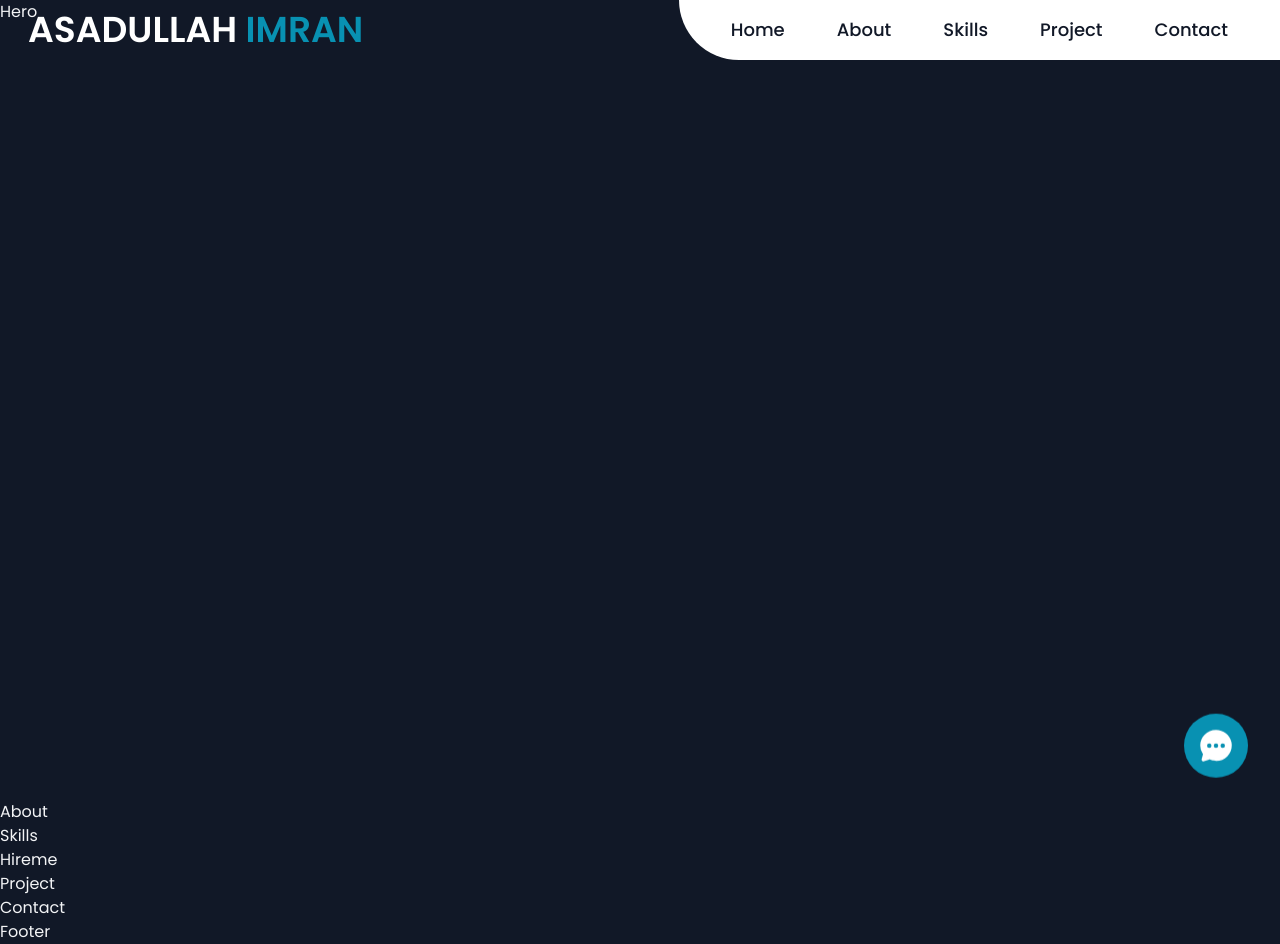
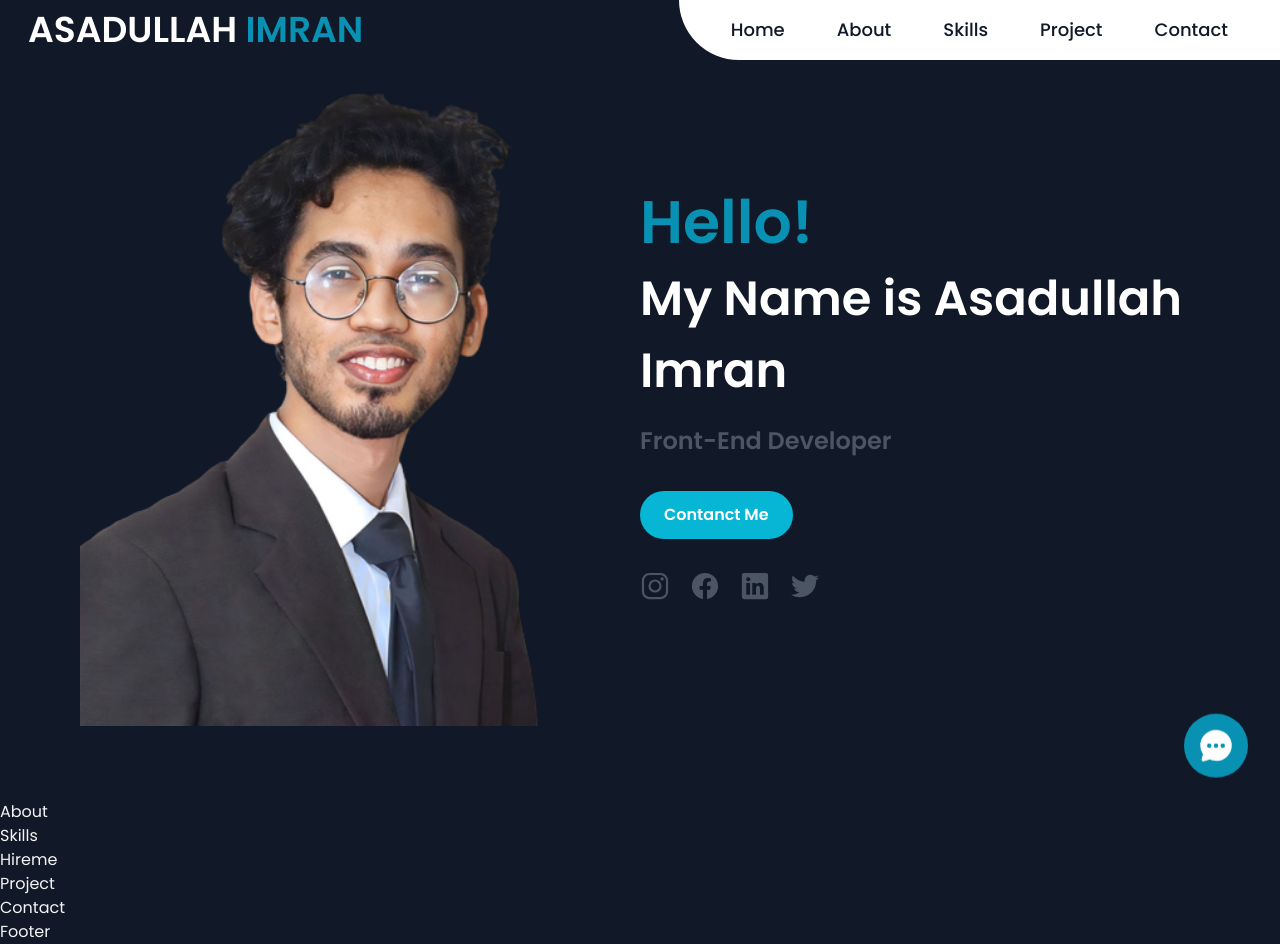
Before and after one commit to Asadullah-Imran/AsadullahImran, a React (Vite) app: page / in a window 1280 px wide. Built offline with nearby package versions, Linux system fonts and the light colour scheme.

Commit message:
hero section done

```diff
--- a/src/components/Hero.jsx
+++ b/src/components/Hero.jsx
@@ -1,5 +1,42 @@
+import dp from "/public/pic.png";
 const Hero = () => {
-  return <div className="h-screen">Hero</div>;
+  const socialMedia = [
+    "logo-instagram",
+    "logo-facebook",
+    "logo-linkedin",
+    "logo-twitter",
+  ];
+  return (
+    <section
+      className="min-h-screen flex py-10 md:flex-row flex-col items-center"
+      id="home"
+    >
+      <div className="flex-1 flex items-center justify-center h-full ">
+        <img src={dp} alt="my pic" className="md:w-9/12 h-full object-cover" />
+      </div>
+      <div className="flex-1 ">
+        <div className="md:text-left text-center">
+          <h1 className="md:text-5xl text-2xl md:leading-normal leading-10 text-white font-bold">
+            <span className="text-cyan-600 md:text-6xl text-5xl ">
+              Hello! <br />
+            </span>
+            My Name is <span>Asadullah Imran</span>
+          </h1>
+          <h4 className=" md:text-2xl text-lg  md:leading-normal leading-10 mt-4 font-bold text-gray-600">
+            Front-End Developer
+          </h4>
+          <button className="btn-primary mt-8">Contanct Me</button>
+          <div className="mt-8 text-3xl flex items-center md:justify-start justify-center gap-5">
+            {socialMedia.map((icon) => (
+              <div key={icon} className="text-gray-600 hover:text-white">
+                <ion-icon name={icon}></ion-icon>
+              </div>
+            ))}
+          </div>
+        </div>
+      </div>
+    </section>
+  );
 };
 
 export default Hero;
--- a/src/index.css
+++ b/src/index.css
@@ -11,3 +11,7 @@
 body {
   @apply box-border bg-gray-900 text-gray-100;
 }
+
+.btn-primary {
+  @apply bg-cyan-500 font-semibold text-white md:mx-0 mx-auto rounded-full py-3 px-6 flex items-center gap-2;
+}
```
